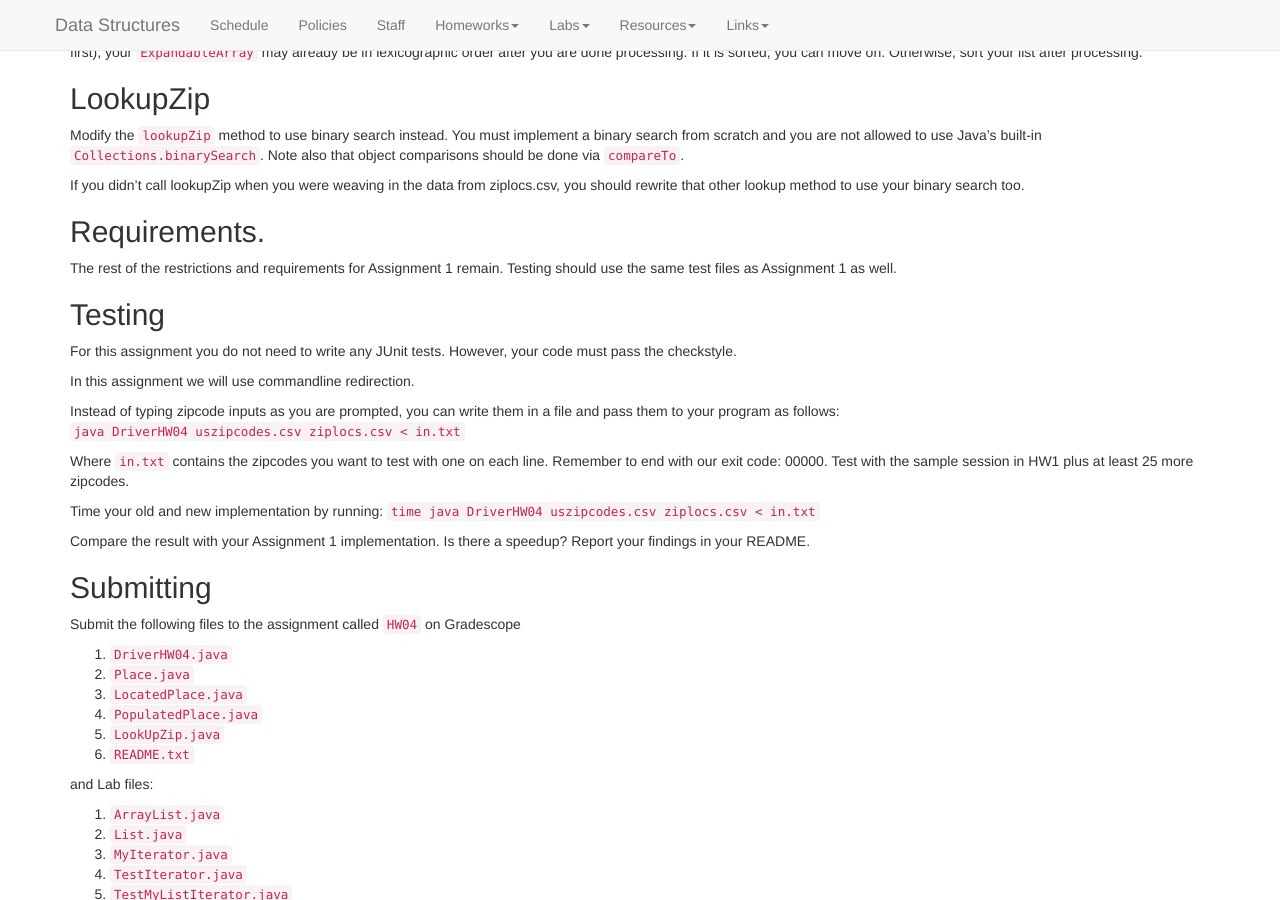
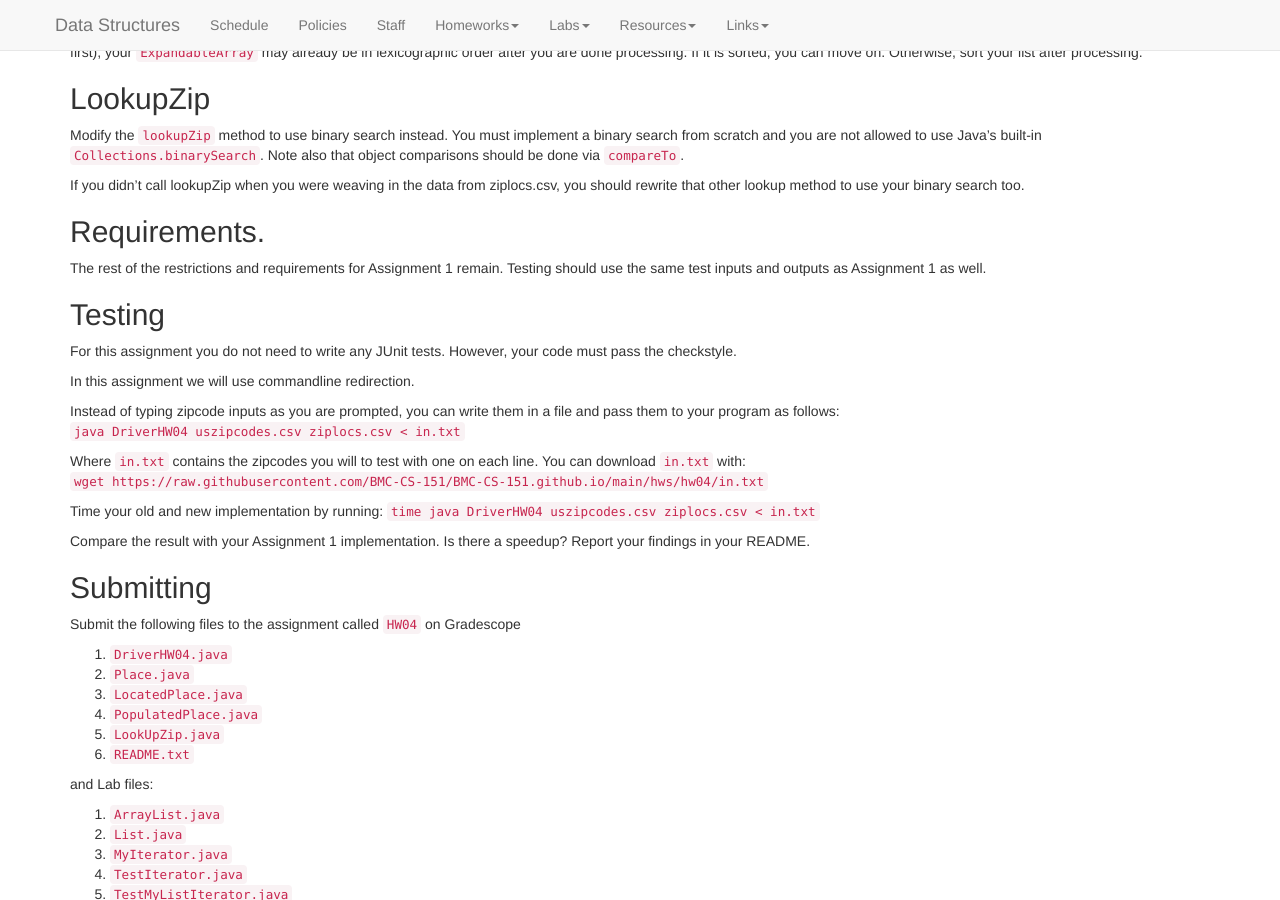
Before and after one commit to kalte0/BMC-CS-151.github.io, a Jekyll site: the page built from hws/HW04.md, in a window 1280 px wide and 900 px high, scrolled down 382 px. Built offline with Jekyll 4.4.1, drawn with Linux system fonts in a browser that asks for light colours; nearby versions of some CDN libraries.

Commit message:
Update HW04.md

```diff
--- a/hws/HW04.md
+++ b/hws/HW04.md
@@ -81,7 +81,7 @@ you should rewrite that other lookup method to use your binary search too.
 ## Requirements.
 
 The rest of the restrictions and requirements for Assignment 1 remain.
-Testing should use the same test files as Assignment 1 as well.
+Testing should use the same test inputs and outputs as Assignment 1 as well.
 
 ## Testing
 
@@ -93,8 +93,9 @@ In this assignment we will use commandline redirection.
 Instead of typing zipcode inputs as you are prompted, you can write them in a file and pass them to your program as follows:
 `java DriverHW04 uszipcodes.csv ziplocs.csv < in.txt`
 
-Where `in.txt` contains the zipcodes you want to test with one on each line. Remember to end with our exit code: 00000.
-Test with the sample session in HW1 plus at least 25 more zipcodes.
+Where `in.txt` contains the zipcodes you will to test with one on each line.
+You can download `in.txt` with: `wget https://raw.githubusercontent.com/BMC-CS-151/BMC-CS-151.github.io/main/hws/hw04/in.txt`
+
 
 Time your old and new implementation by running:
 `time java DriverHW04 uszipcodes.csv ziplocs.csv < in.txt`
```
